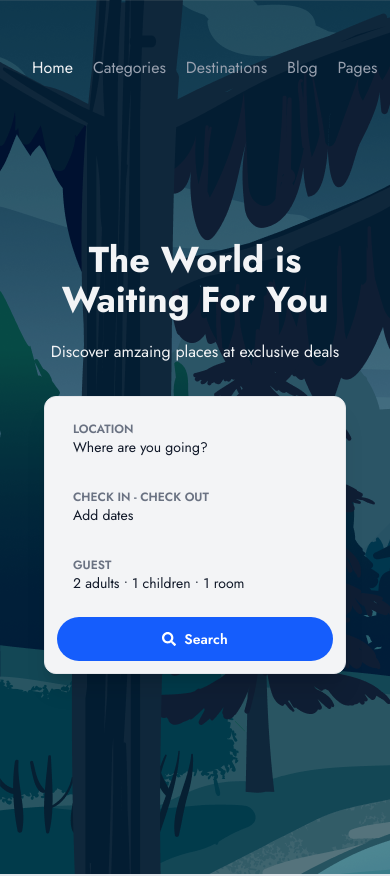
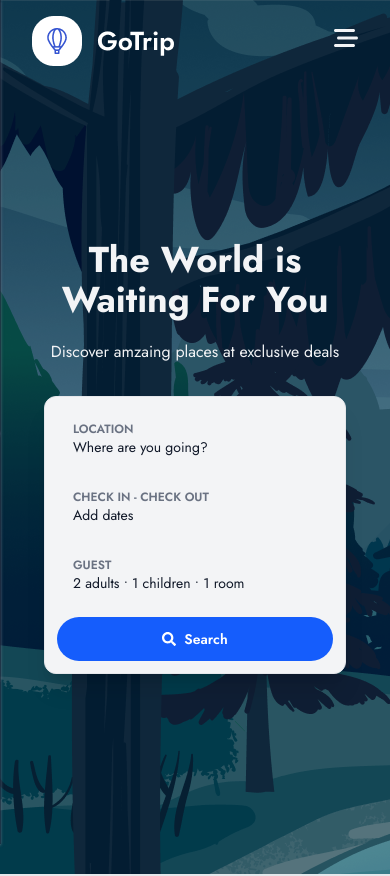
Before and after one commit to LitanMolla/gotrip, a React (Vite) app: page / in a window 390 px wide. Shown: the top 876 px of the page. Built offline with nearby package versions, Linux system fonts and the light colour scheme.

Commit message:
added: responsive nav

```diff
--- a/src/components/shared/Navbar/Navbar.jsx
+++ b/src/components/shared/Navbar/Navbar.jsx
@@ -1,8 +1,12 @@
 import { useEffect, useState } from 'react'
+import { FaWindowClose } from 'react-icons/fa'
+import { FaBarsStaggered } from 'react-icons/fa6'
 import { Link, NavLink } from 'react-router'
 
 const Navbar = () => {
     const [isScrolled, setIsScrolled] = useState(false)
+    const [hiddenPages, setHiddenPages] = useState(true)
+    const [isOpen, setisopen] = useState(false)
     useEffect(() => {
         const handleScroll = () => {
             setIsScrolled(window.scrollY > 100)
@@ -10,29 +14,52 @@ const Navbar = () => {
         window.addEventListener('scroll', handleScroll)
         return () => window.removeEventListener('scroll', handleScroll)
     }, [])
+    console.log(isOpen)
+    const navMenu = <>
+        <li><NavLink to='/' className={({ isActive }) => isActive ? 'text-gray-100' : 'text-gray-400 duration-300 hover:text-gray-100'}>Home</NavLink></li>
+        <li><NavLink to='/categories' className={({ isActive }) => isActive ? 'text-gray-100' : 'text-gray-400 duration-300 hover:text-gray-100'}>Categories</NavLink></li>
+        <li><NavLink to='/destinations' className={({ isActive }) => isActive ? 'text-gray-100' : 'text-gray-400 duration-300 hover:text-gray-100'}>Destinations</NavLink></li>
+        <li><NavLink to='/blog' className={({ isActive }) => isActive ? 'text-gray-100' : 'text-gray-400 duration-300 hover:text-gray-100'}>Blog</NavLink></li>
+        <li><button onClick={() => setHiddenPages(!hiddenPages)} className={' relative text-gray-400 duration-300 hover:text-gray-100 group'}>
+            <span className='text-gray-400 duration-300 hover:text-gray-100 relative cursor-pointer'>Pages</span>
+            <div hidden={hiddenPages} className="absolute top-14 shadow-sm bg-white rounded-sm p-5 text-slate-900">
+                <ul className='space-y-2'>
+                    <li><Link to='/about' className='px-5 py-2 rounded-sm duration-300 hover:bg-blue-100 inline-block'>About</Link></li>
+                    <li><Link to='/login' className='px-5 py-2 rounded-sm duration-300 hover:bg-blue-100 inline-block'>Login</Link></li>
+                    <li><Link to='/register' className='px-5 py-2 rounded-sm duration-300 hover:bg-blue-100 inline-block'>Register</Link></li>
+                    <li><Link to='/terms' className='px-5 py-2 rounded-sm duration-300 hover:bg-blue-100 inline-block'>Terms</Link></li>
+                </ul>
+            </div>
+        </button></li>
+        <li><NavLink to='/dashboard' className={({ isActive }) => isActive ? 'text-gray-100' : 'text-gray-400 duration-300 hover:text-gray-100'}>Dashboard</NavLink></li>
+        <li><NavLink to='/contact' className={({ isActive }) => isActive ? 'text-gray-100' : 'text-gray-400 duration-300 hover:text-gray-100'}>Contact</NavLink></li>
+    </>
     return (
         <header className={`${isScrolled && 'bg-slate-900'} py-4 fixed top-0 left-0 w-full z-1000 duration-300`}>
             <nav className="container">
                 <div className="flex justify-between items-center">
                     <Link className='text-gray-100' to='/'><img src="/logo.png" alt="Logo" /></Link>
-                    <div className="flex gap-5 items-center">
-                        <ul className='flex gap-5'>
-                            <li><NavLink to='/' className={({ isActive }) => isActive ? 'text-gray-100' : 'text-gray-400 duration-300 hover:text-gray-100'}>Home</NavLink></li>
-                            <li><NavLink to='/categories' className={({ isActive }) => isActive ? 'text-gray-100' : 'text-gray-400 duration-300 hover:text-gray-100'}>Categories</NavLink></li>
-                            <li><NavLink to='/destinations' className={({ isActive }) => isActive ? 'text-gray-100' : 'text-gray-400 duration-300 hover:text-gray-100'}>Destinations</NavLink></li>
-                            <li><NavLink to='/blog' className={({ isActive }) => isActive ? 'text-gray-100' : 'text-gray-400 duration-300 hover:text-gray-100'}>Blog</NavLink></li>
-                            <li><NavLink to='/pages' className={({ isActive }) => isActive ? 'text-gray-100' : 'text-gray-400 duration-300 hover:text-gray-100'}>Pages</NavLink></li>
-                            <li><NavLink to='/dashboard' className={({ isActive }) => isActive ? 'text-gray-100' : 'text-gray-400 duration-300 hover:text-gray-100'}>Dashboard</NavLink></li>
-                            <li><NavLink to='/contact' className={({ isActive }) => isActive ? 'text-gray-100' : 'text-gray-400 duration-300 hover:text-gray-100'}>Contact</NavLink></li>
+                    <div className="lg:flex gap-5 items-center hidden">
+                        <ul className='flex gap-5 flex-wrap'>
+                            {navMenu}
                         </ul>
                         <div className="flex gap-5 items-center">
-                            <button className='btn btn-primary'>Become An Expert</button>
+                            <button className='btn btn-primary hidden xl:block'>Become An Expert</button>
                             <button className='btn btn-outline'>Sign In / Register</button>
                         </div>
                     </div>
+                    {/* mobile bar*/}
+                    <div className="lg:hidden">
+                        <button onClick={() => setisopen(!isOpen)} className='text-2xl text-gray-100 cursor-pointer'> {isOpen?<FaWindowClose />:<FaBarsStaggered />}</button>
+                    </div>
                 </div>
-
             </nav>
+            {/* Mobile menu */}
+            <div className={`lg:hidden fixed bg-slate-900/90 backdrop-blur-2xl min-h-screen top-0 left-0 w-3/4 shadow-sm shadow-gray-500 flex justify-center items-center duration-500 ${isOpen ? 'translate-x-0':'-translate-x-full'}`}>
+                <ul className='text-center'>
+                    {navMenu}
+                </ul>
+            </div>
         </header>
     )
 }
--- a/src/pages/Home/components/RecommendedActivity.jsx
+++ b/src/pages/Home/components/RecommendedActivity.jsx
@@ -10,7 +10,7 @@ const RecommendedActivity = () => {
                         <p className='text-slate-500'>Interdum et malesuada fames ac ante ipsum</p>
                     </div>
                     <div className="grid grid-cols-1 md:grid-cols-2 xl:grid-cols-4 gap-6">
-                        {tours.map(item => <TrendingCard tour={item} />)}
+                        {tours.map(item => <TrendingCard tour={item} key={item.id} />)}
                     </div>
                 </div>
             </div>
--- a/src/pages/Home/components/Testimonials.jsx
+++ b/src/pages/Home/components/Testimonials.jsx
@@ -15,7 +15,7 @@ const Testimonials = () => {
 
                     <div className="flex gap-5 flex-wrap mt-10 justify-center">
                         {testimonials?.map((item, i) => (
-                            <div className={`${currrentTestimonial === item?.id && 'border'} rounded-full size-26 flex justify-center items-center`}>
+                            <div className={`${currrentTestimonial === item?.id && 'border'} rounded-full size-26 flex justify-center items-center`} key={item.id}>
                                 <button onClick={()=>setCurrrentTestimonial(item?.id)} key={i} className="size-21 overflow-hidden rounded-full cursor-pointer bg-transparent">
                                     <div className="h-full">
                                         <img className='w-full h-full  object-cover' src={item?.avatar} alt={item?.name} />
--- a/src/pages/Home/components/TrendingActivity.jsx
+++ b/src/pages/Home/components/TrendingActivity.jsx
@@ -10,7 +10,7 @@ const TrendingActivity = () => {
                         <p className='text-slate-500'>Interdum et malesuada fames ac ante ipsum</p>
                     </div>
                     <div className="grid grid-cols-1 md:grid-cols-2 xl:grid-cols-4 gap-6">
-                        {tours.map(item=><TrendingCard tour={item}/>)}
+                        {tours.map(item=><TrendingCard key={item.id} tour={item}/>)}
                     </div>
                 </div>
             </div>
```
